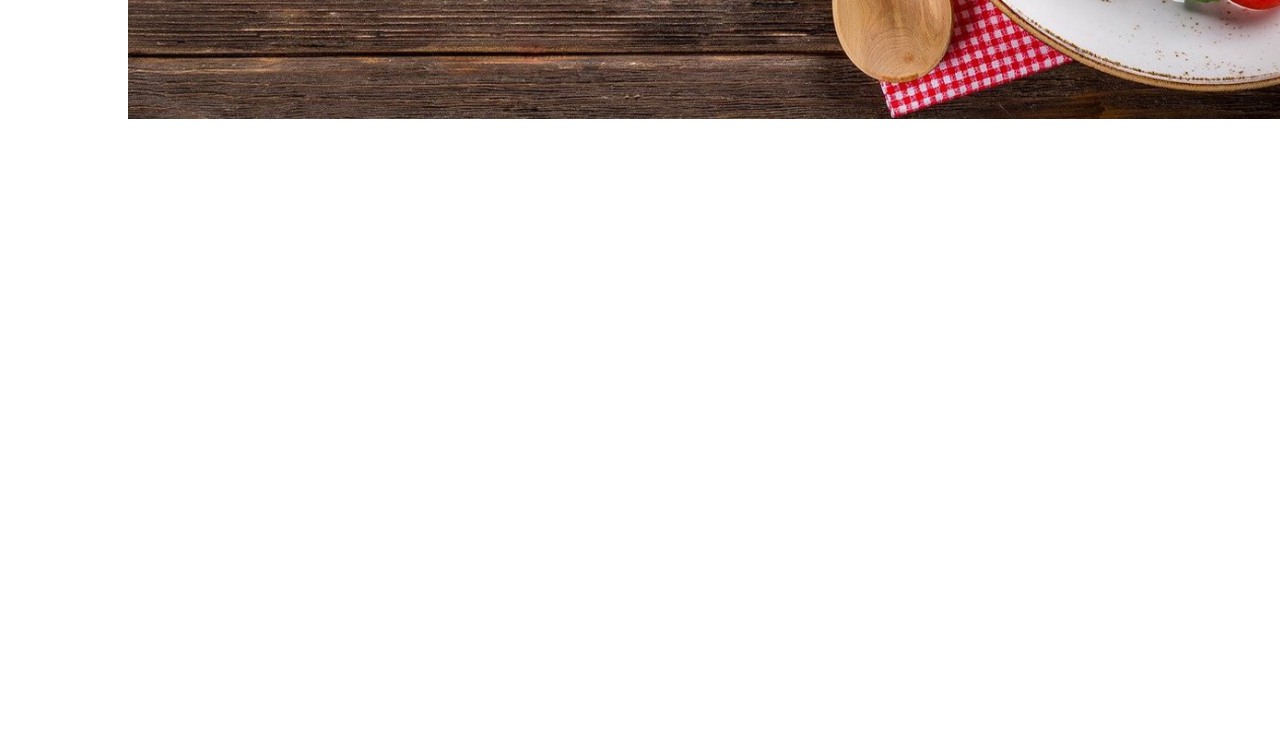
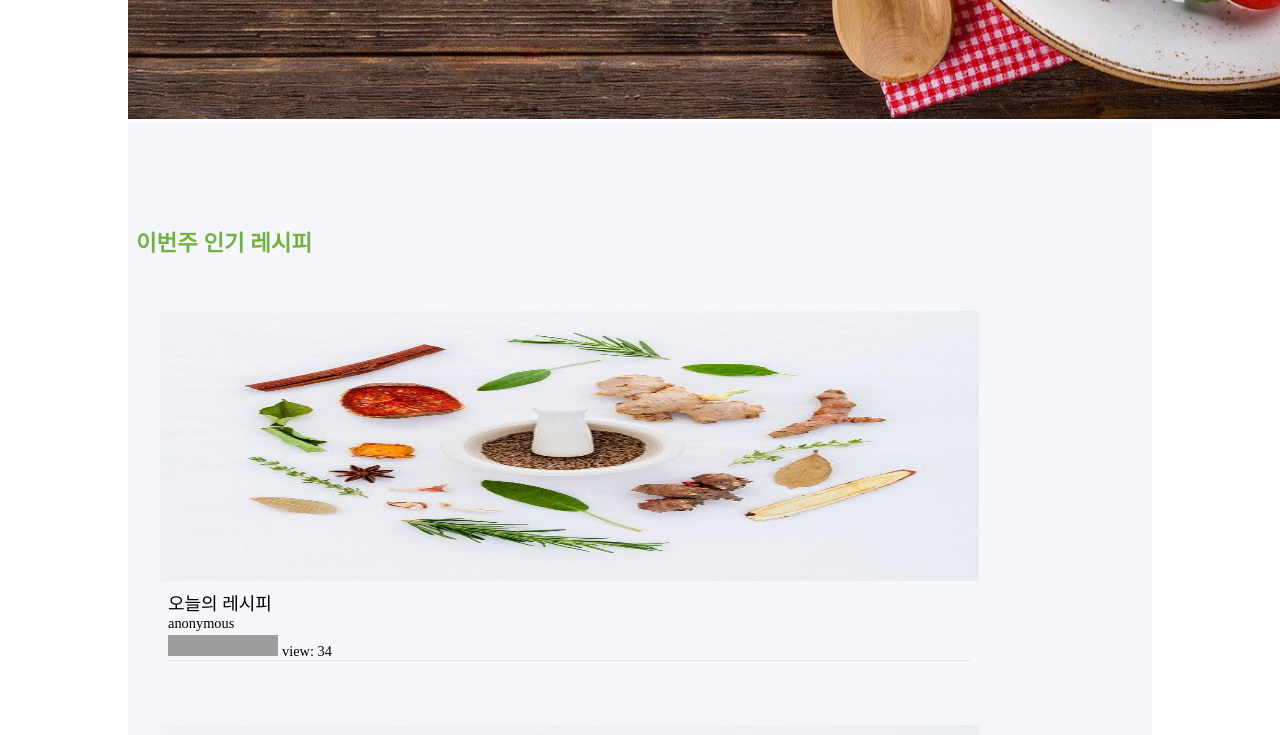
Before and after one commit to codestates/Homemade-client, a React (Create React App) app: page / in a window 1280 px wide. Shown: the part 420-1155 px from the top of the page. Before the commit the page ends 800 px from the top, so only its background shows below. Built offline with nearby package versions, Linux system fonts and the light colour scheme; grey boxes are pictures that could not be loaded.

Commit message:
[client]UPDATE Main page

```diff
--- a/src/pages/Main.js
+++ b/src/pages/Main.js
@@ -1,10 +1,80 @@
 import React from "react";
+import styled from "styled-components";
 import Banner from "../compoments/Banner";
+import recipes from "../assets/recipes";
+import Carousel from "../compoments/Carousel";
 
 export default function Main() {
+  const tempRecipes = recipes.slice(0, 9);
+  console.log(tempRecipes);
   return (
-    <>
+    <MainContainer>
       <Banner />
-    </>
+      <Section isOdd>
+        <EmptySpace />
+        <CarouselContainer>
+          <Title isOdd>이번주 인기 레시피</Title>
+          <Carousel recipes={tempRecipes} />
+        </CarouselContainer>
+        <EmptySpace />
+      </Section>
+      <Section>
+        <EmptySpace />
+        <CarouselContainer>
+          <Title>이번주 인기 레시피</Title>
+          <Carousel recipes={tempRecipes} />
+        </CarouselContainer>
+        <EmptySpace />
+      </Section>
+      <Section isOdd>
+        <EmptySpace />
+        <CarouselContainer>
+          <Title isOdd>이번주 인기 레시피</Title>
+          <Carousel recipes={tempRecipes} />
+        </CarouselContainer>
+        <EmptySpace />
+      </Section>
+      <Section>
+        <EmptySpace />
+        <CarouselContainer>
+          <Title>이번주 인기 레시피</Title>
+          <Carousel recipes={tempRecipes} />
+        </CarouselContainer>
+        <EmptySpace />
+      </Section>
+    </MainContainer>
   );
 }
+
+const MainContainer = styled.div`
+  position: relative;
+  unset: all;
+  heigth: 100%;
+`;
+
+const Section = styled.section`
+  background-color: #ffffff
+  width: 100%;
+  display: flex;
+
+  ${({ isOdd }) => isOdd && `background-color: #f6f7fb `}
+`;
+
+const EmptySpace = styled.div`
+  flex: 1;
+`;
+
+const Title = styled.p`
+  font-size: 1.4rem;
+  font-weight: 700;
+  margin-left: 0.5rem;
+  color: #f2701d;
+  ${({ isOdd }) => isOdd && `color: #74b143 `}
+`;
+
+const CarouselContainer = styled.div`
+  padding-top: 5rem;
+  padding-bottom: 5rem;
+  display: flex;
+  flex-direction: column;
+`;
```
